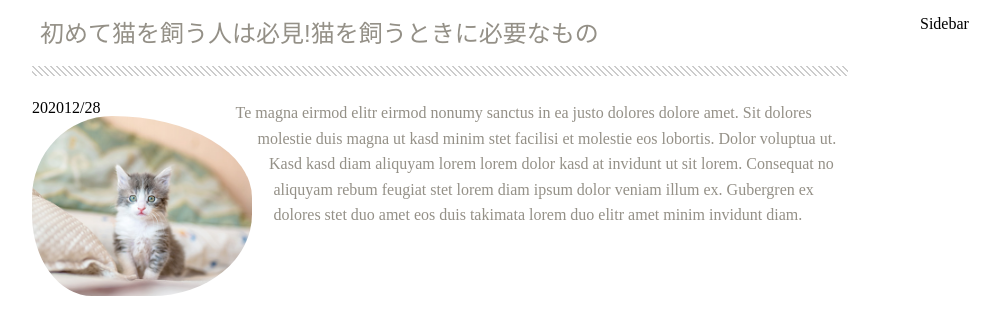
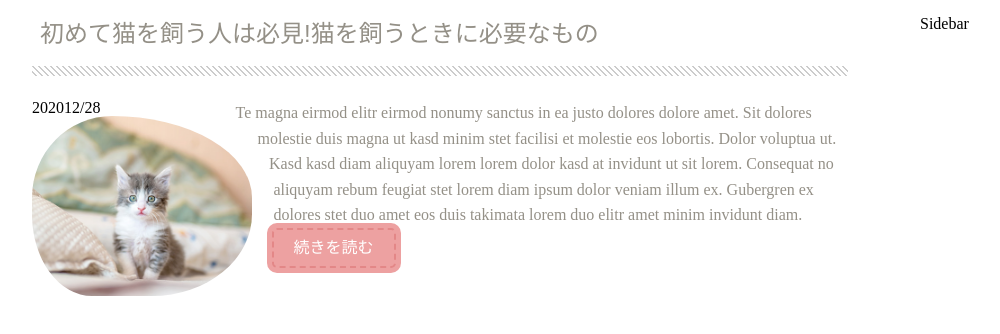
Before and after one commit to KotaSC/html-css-practice-next, a Next.js app in the folder chapter3/: page / in a window 1280 px wide. Shown: the top 334 px of the page, without its empty margins (8-1008 px from the left). Built offline with nearby package versions, Linux system fonts and the light colour scheme.

Commit message:
create Button component

```diff
--- /dev/null
+++ b/chapter3/components/Button/Button.tsx
@@ -0,0 +1,31 @@
+import styled from "styled-components";
+
+const S_Button = styled.p`
+  a {
+    color: #fff;
+    padding: 10px 20px;
+    background: #eda1a1;
+    box-shadow: 0 0 0 5px #eda1a1;
+    border: 2px dashed #e38787;
+    border-radius: 5px;
+    text-decoration: none;
+    display: inline-block;
+  }
+
+  a:hover {
+    color: #fff;
+    background: #e38787;
+    box-shadow: 0 0 0 5px #e38787;
+    border: 2px dashed #eda1a1;
+  }
+`;
+
+const Button = (props: { text: string }) => {
+  return (
+    <S_Button>
+      <a href="#">{props.text}</a>
+    </S_Button>
+  );
+};
+
+export default Button;
--- a/chapter3/components/Posts/Posts.tsx
+++ b/chapter3/components/Posts/Posts.tsx
@@ -1,6 +1,7 @@
 import styled from "styled-components";
 import PostTitle from "./PostTitle";
 import Post from "./Post";
+import Button from "../Button/Button";
 
 const S_Container = styled.main`
   @media screen and (min-width: 600px) {
@@ -22,6 +23,7 @@ const Posts = () => {
         dolores stet duo amet eos duis takimata lorem duo elitr amet minim
         invidunt diam.
       </Post>
+      <Button text="続きを読む" />
     </S_Container>
   );
 };
```
